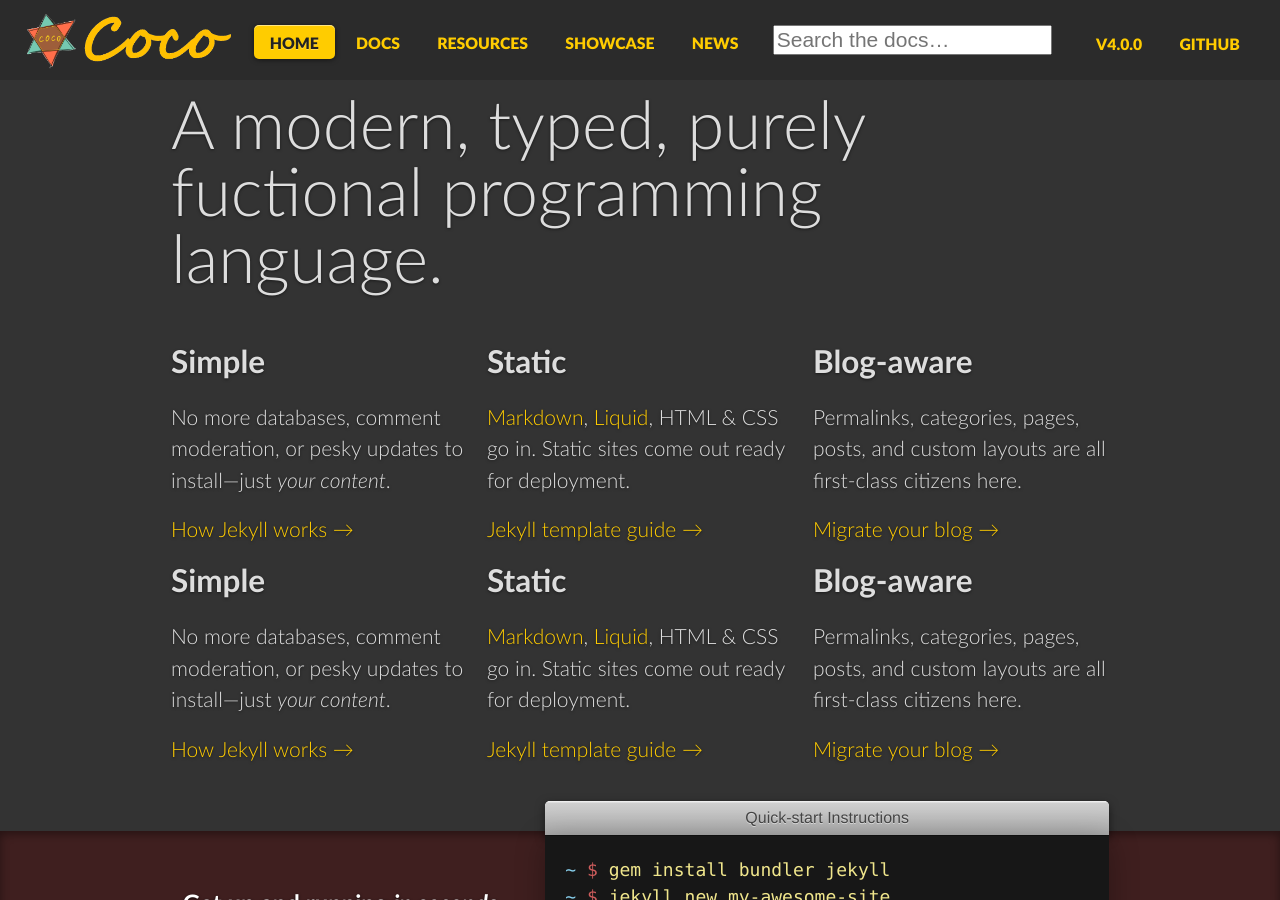
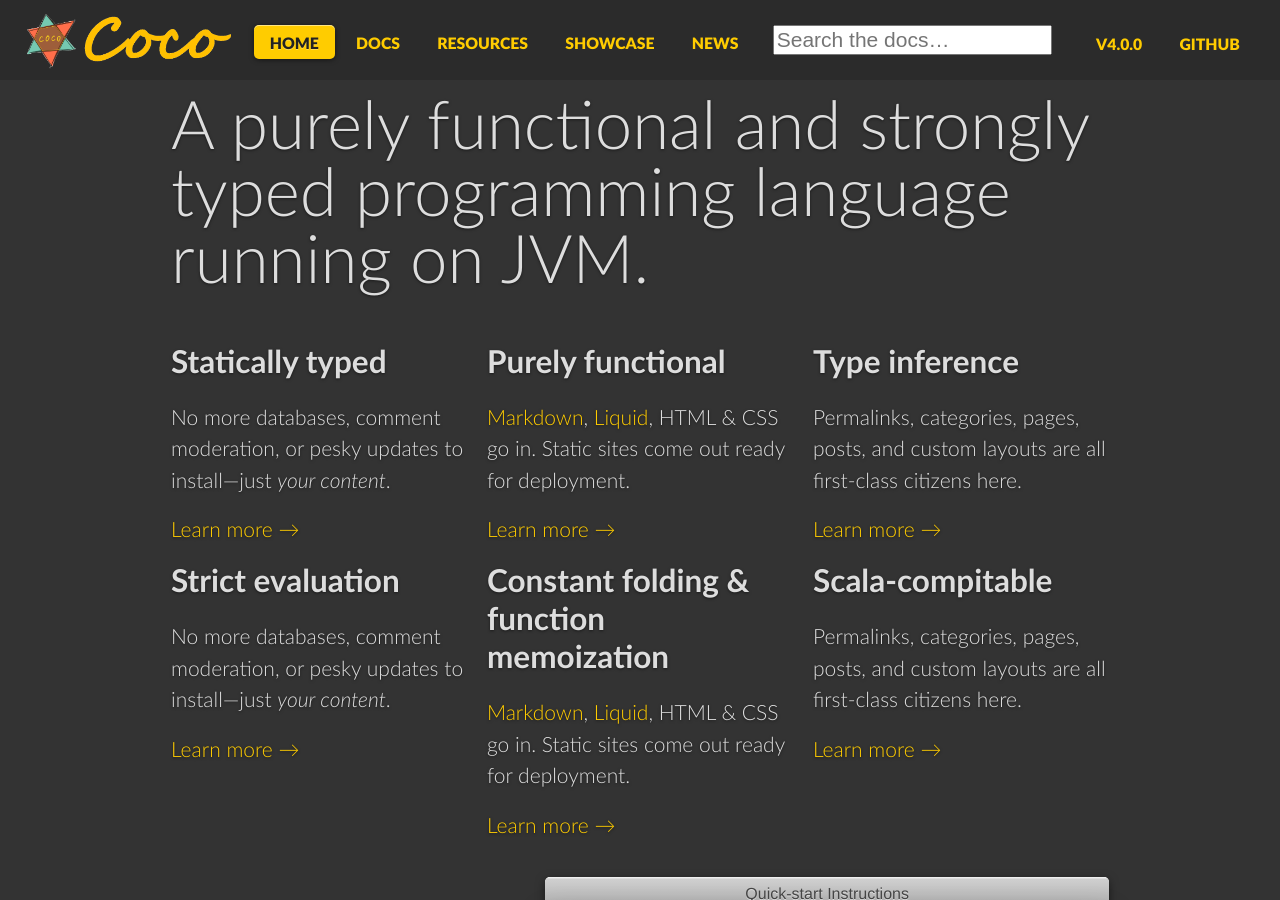
Before and after one commit to coco-lang/coco-lang.github.io, a Jekyll site: the page built from pages/index.html, in a window 1280 px wide and 900 px high. Built offline with Jekyll 4.4.1, drawn with Linux system fonts in a browser that asks for light colours; comment, search, counter and statistics services are not loaded.

Commit message:
Update index.html.

```diff
--- a/pages/index.html
+++ b/pages/index.html
@@ -7,30 +7,30 @@ permalink: /
 <section class="intro">
   <div class="grid">
     <div class="unit whole center-on-mobiles">
-      <p class="first"> A modern, typed, purely fuctional programming language.</p>
+      <p class="first">A purely functional and strongly typed programming language running on JVM.</p>
     </div>
   </div>
 </section>
 <section class="features">
   <div class="grid">
     <div class="unit one-third">
-      <h2>Simple</h2>
+      <h2>Statically typed</h2>
       <p>
         No more databases, comment moderation, or pesky updates to install—just <em>your content</em>.
       </p>
-      <a href="/docs/usage/">How Jekyll works &rarr;</a>
+      <a href="/docs/usage/">Learn more &rarr;</a>
     </div>
     <div class="unit one-third">
-      <h2>Static</h2>
+      <h2>Purely functional</h2>
       <p><a href="https://daringfireball.net/projects/markdown/">Markdown</a>, <a href="https://github.com/Shopify/liquid/wiki">Liquid</a>, HTML <span class="amp">&amp;</span> CSS go in. Static sites come out ready for deployment.</p>
-      <a href="/docs/templates/">Jekyll template guide &rarr;</a>
+      <a href="/docs/templates/">Learn more &rarr;</a>
     </div>
     <div class="unit one-third">
-      <h2>Blog-aware</h2>
+      <h2>Type inference</h2>
       <p>
         Permalinks, categories, pages, posts, and custom layouts are all first-class citizens here.
       </p>
-      <a href="http://import.jekyllrb.com">Migrate your blog &rarr;</a>
+      <a href="http://import.jekyllrb.com">Learn more &rarr;</a>
     </div>
     <div class="clear"></div>
   </div>
@@ -39,23 +39,23 @@ permalink: /
 <section class="features">
   <div class="grid">
     <div class="unit one-third">
-      <h2>Simple</h2>
+      <h2>Strict evaluation</h2>
       <p>
         No more databases, comment moderation, or pesky updates to install—just <em>your content</em>.
       </p>
-      <a href="/docs/usage/">How Jekyll works &rarr;</a>
+      <a href="/docs/usage/">Learn more &rarr;</a>
     </div>
     <div class="unit one-third">
-      <h2>Static</h2>
+      <h2>Constant folding & function memoization</h2>
       <p><a href="https://daringfireball.net/projects/markdown/">Markdown</a>, <a href="https://github.com/Shopify/liquid/wiki">Liquid</a>, HTML <span class="amp">&amp;</span> CSS go in. Static sites come out ready for deployment.</p>
-      <a href="/docs/templates/">Jekyll template guide &rarr;</a>
+      <a href="/docs/templates/">Learn more &rarr;</a>
     </div>
     <div class="unit one-third">
-      <h2>Blog-aware</h2>
+      <h2>Scala-compitable</h2>
       <p>
         Permalinks, categories, pages, posts, and custom layouts are all first-class citizens here.
       </p>
-      <a href="http://import.jekyllrb.com">Migrate your blog &rarr;</a>
+      <a href="http://import.jekyllrb.com">Learn more &rarr;</a>
     </div>
     <div class="clear"></div>
   </div>
```
